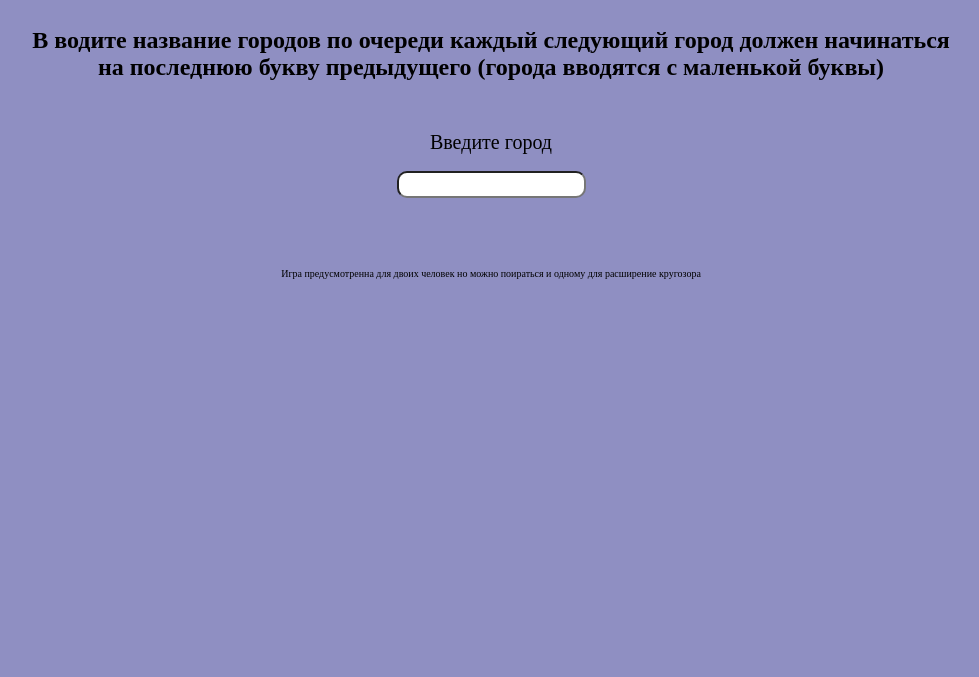
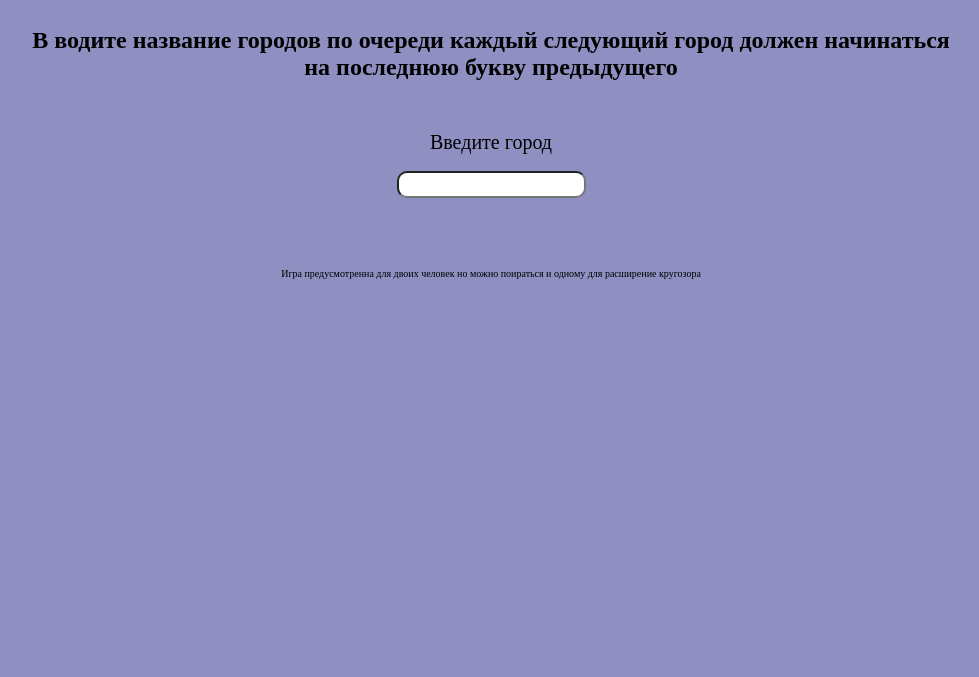
Before and after one commit to vavan19911987/Book_Practic_Mr.Coder, a plain HTML site: page Practice_Book/2.Practice_CityGame/index.html in a window 1280 px wide. Shown: the part 123-800 px from the top of the page, without its empty margins (149-1128 px from the left). Drawn offline with Linux system fonts and the light colour scheme.

Commit message:
Игра в города на JavaScript

```diff
--- a/Practice_Book/2.Practice_CityGame/index.html
+++ b/Practice_Book/2.Practice_CityGame/index.html
@@ -11,7 +11,7 @@
     <div class="sectionGame">
         <h1>Игра в города на JavaScript</h1>
 
-            <h2>В водите название городов по очереди каждый следующий город должен начинаться на последнюю букву предыдущего (города вводятся с маленькой буквы)</h2>
+            <h2>В водите название городов по очереди каждый следующий город должен начинаться на последнюю букву предыдущего</h2>
 <!--            <div id="text">P</div>-->
         <label for="field" id="fieldInp">Введите город <span id="text"></span></label>
 
```
